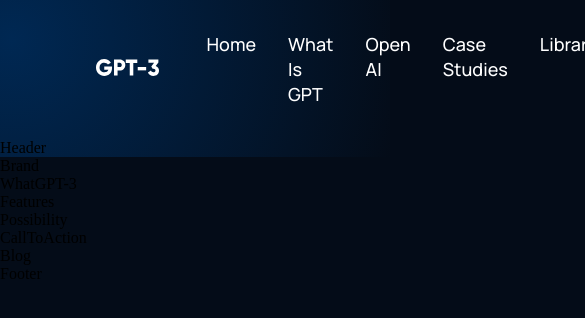
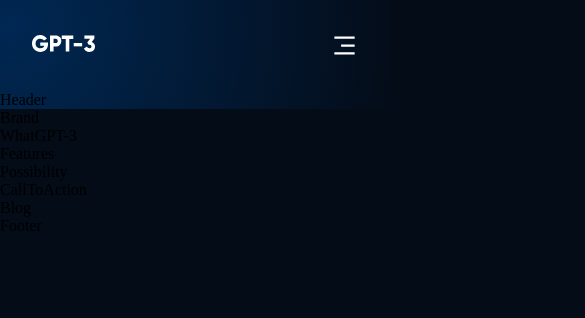
Before and after one commit to KleverKobold/gpt-3, a React (Create React App) app: page / in a window 390 px wide. Shown: the top 318 px of the page, 585 px wide, since content can reach past the window. Built offline with nearby package versions, Linux system fonts and the light colour scheme.

Commit message:
Navbar Finished and Resp Design

```diff
--- a/src/components/navbar/Navbar.jsx
+++ b/src/components/navbar/Navbar.jsx
@@ -5,8 +5,25 @@
 import logo from "../../assets/logo.svg"
 
 import "./navbar.css"
+import { useState } from "react";
+
+
+//Menu of Links
+const Menu = () =>{
+  <>
+   <p><a href="#home">Home</a></p>
+   <p><a href="#wgpt3">What is GPT</a></p>
+   <p><a href="#possibility">Open AI</a></p>
+   <p><a href="#features">Case Studies</a></p>
+   <p><a href="#blog">Library</a></p>
+  </>
+}
+
+
 
 const Navbar = () => {
+  const [toggleMenu, setToggleMenu] = useState(false)
+
   return (
     <div className='gpt3__navbar'>
       <div className='gpt3__navbar-links'>
@@ -14,7 +31,7 @@
           <img src={logo} alt='logo'/>
        </div>
           <div className='gpt3__navbar-links_container'>
-            <p><a href="#home">Home</a></p>
+          <p><a href="#home">Home</a></p>
             <p><a href="#wgpt3">What is GPT</a></p>
             <p><a href="#possibility">Open AI</a></p>
             <p><a href="#features">Case Studies</a></p>
@@ -25,6 +42,27 @@
         <p>Sign in</p>
         <button type='button'>Sign up</button>
       </div>
+      <div className='gpt3__navbar-menu'>
+          {toggleMenu
+          ? <RiCloseLine color='#fff' size={27} onClick={()=> setToggleMenu(false)} />
+          : <RiMenu3Line color='#fff' size={27} onClick={()=> setToggleMenu(true)} />
+        }
+        {toggleMenu && (
+          <div className='gpt3__navbar-menu_container scale-up-center'>
+            <div className='gpt3__navbar-menu_container-links'>
+              <p><a href="#home">Home</a></p>
+              <p><a href="#wgpt3">What is GPT</a></p>
+              <p><a href="#possibility">Open AI</a></p>
+              <p><a href="#features">Case Studies</a></p>
+              <p><a href="#blog">Library</a></p>
+              <div className='gpt3__navbar-menu_container-links-signs'>
+               <p>Sign in</p>
+               <button type='button'>Sign up</button>
+              </div>
+            </div>
+          </div>
+        )}
+      </div>
     </div>
   )
 }
--- a/src/components/navbar/navbar.css
+++ b/src/components/navbar/navbar.css
@@ -62,3 +62,72 @@
     outline: none;
     cursor: pointer;
 }
+
+
+.gpt3__navbar-menu{
+    margin-left: 1rem;
+    display: none;
+    position: relative;
+}
+
+.gpt3__navbar-menu svg{
+    cursor: pointer;
+}
+
+.gpt3__navbar-menu_container{
+    display: flex;
+    justify-content: flex-end;
+    align-items: flex-end;
+    flex-direction: column;
+    text-align: end;
+    background: var(--color-footer);
+    padding: 2rem;
+    position: absolute;
+    top: 40px;
+    right: 0px;
+    margin-top: 1rem;
+    min-width: 210px;
+    border-radius: 5px;
+    box-shadow: 0 0 5 rgba(0, 0, 0, 0.2);
+}
+
+.gpt3__navbar-menu_container p {
+    margin: 1rem 0;
+}
+
+.gpt3__navbar-menu_container-links-sign{
+    display: none;
+}
+
+@media screen and (max-width: 1050px) {
+    .gpt3__navbar-links_container{
+        display: none;
+    }
+    .gpt3__navbar-menu{
+        display: flex;
+    }
+}
+
+@media screen and (max-width: 700px) {
+    .gpt3__navbar{
+     padding: 2rem 4rem;
+
+    }
+}
+
+
+@media screen and (max-width: 550px) {
+    .gpt3__navbar{
+     padding: 2rem;
+
+    }
+    .gpt3__navbar-sign {
+        display: none;
+    }
+    .gpt3__navbar-menu_container{
+        top: 20px;
+    }
+    .gpt3__navbar-menu_container-links-sign{
+        display: block;
+    }
+}
--- a/src/index.js
+++ b/src/index.js
@@ -1,7 +1,15 @@
 import React from "react"
-import  ReactDOM  from "react-dom"
+import { createRoot } from 'react-dom/client'
 
 import App from "./App"
 import "./index.css"
 
-ReactDOM.render(<App />, document.getElementById("root"));
+
+const rootElement = document.getElementById("root");
+const root = createRoot(rootElement);
+
+root.render(
+
+    <App />
+
+);
```
